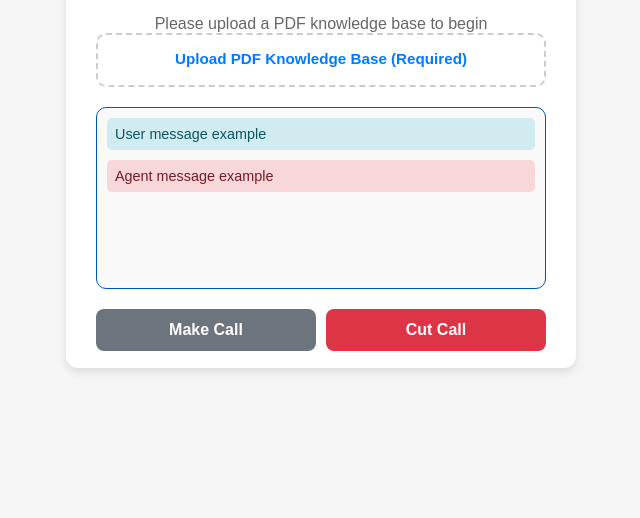
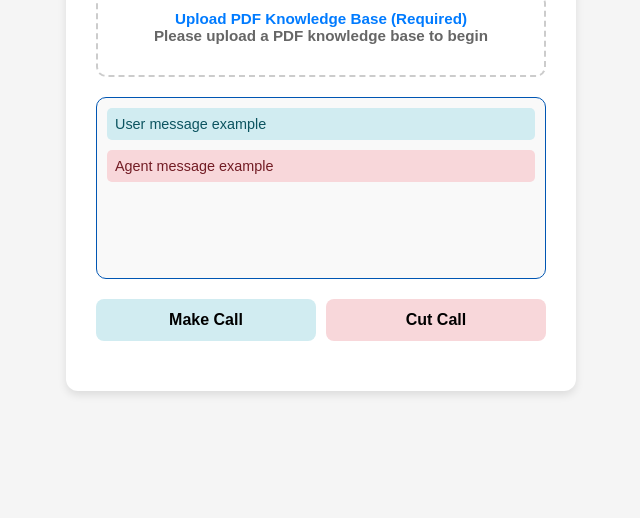
Before and after one commit to JayaanmolShah/call, a plain HTML site: page index.html in a window 1280 px wide. Shown: the part 282-800 px from the top of the page, without its empty margins (319-959 px from the left). Drawn offline with Linux system fonts and the light colour scheme.

Commit message:
#new_changes - styling changes

```diff
--- a/index.html
+++ b/index.html
@@ -14,14 +14,16 @@
         <option value="Option 2">Option 2</option>
         <option value="Option 3">Option 3</option>
       </select>
-      <div id="status" class="status">
-        Please upload a PDF knowledge base to begin
-      </div>
+
       <div id="fileUpload" class="file-upload">
         <input type="file" id="pdfInput" accept=".pdf" style="display: none" />
         <label for="pdfInput" style="cursor: pointer">
           Upload PDF Knowledge Base (Required)
+          <div id="status" class="status">
+            Please upload a PDF knowledge base to begin
+          </div>
         </label>
+
         <div id="uploadStatus" class="upload-status"></div>
       </div>
       <div id="conversation" class="conversation">
--- a/static/scripts/main.js
+++ b/static/scripts/main.js
@@ -73,7 +73,7 @@ class VoiceChatApp {
 
       if (result.status === "success") {
         this.updateUploadStatus(
-          "Knowledge base uploaded successfully!",
+          "Knowledge base uploaded successfull✅!",
           "success"
         );
         this.recordButton.disabled = false;
--- a/static/styles/main.css
+++ b/static/styles/main.css
@@ -163,7 +163,7 @@ body {
   box-shadow: 0 4px 8px rgba(0, 0, 0, 0.1);
   padding: 25px 30px;
   width: 450px;
-  height: 450px;
+  height: 495px;
   text-align: center;
 }
 
@@ -188,7 +188,7 @@ body {
   color: #888;
   text-align: center;
   cursor: pointer;
-  height: 20px;
+  height: 50px;
 }
 
 .file-upload:hover {
@@ -239,12 +239,12 @@ select:focus {
 }
 
 .button.record {
-  background-color: #6f42c1;
-  color: #fff;
+  background-color: #d1ecf1;
+  color: black;
 }
 
 .button.record:disabled {
-  background-color: #6c757d;
+  background-color: #d1ecf1;
 }
 
 .button.record:hover:enabled {
@@ -252,8 +252,8 @@ select:focus {
 }
 
 .button.cut-call {
-  background-color: #dc3545;
-  color: #fff;
+  background-color: #f8d7da;
+  color: black;
 }
 
 .button.cut-call:hover {
@@ -291,7 +291,5 @@ select:focus {
 }
 
 .upload-status {
-  margin-top: 10px;
-  font-size: 0.85em;
-  color: #777;
+  color: green;
 }
```
